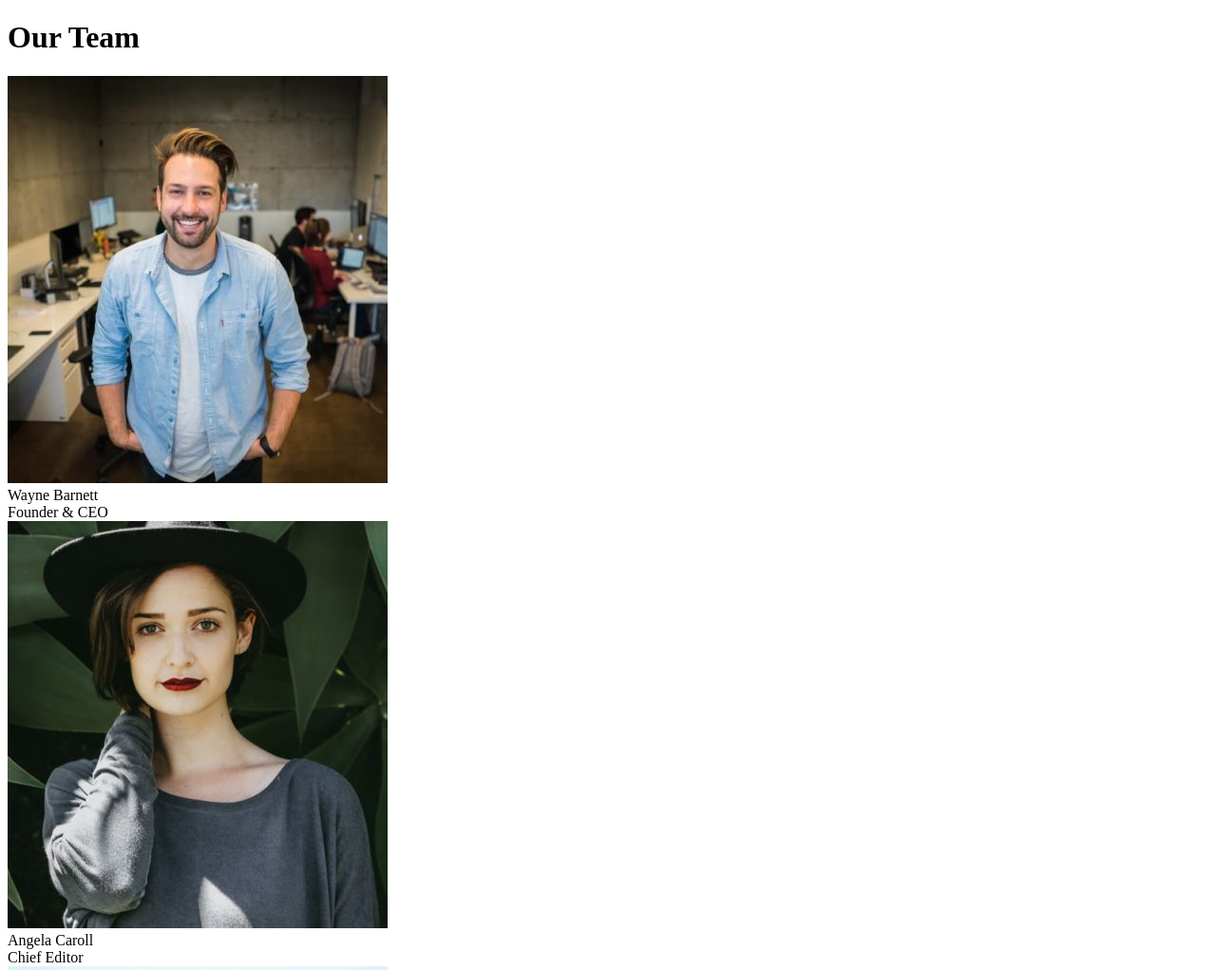
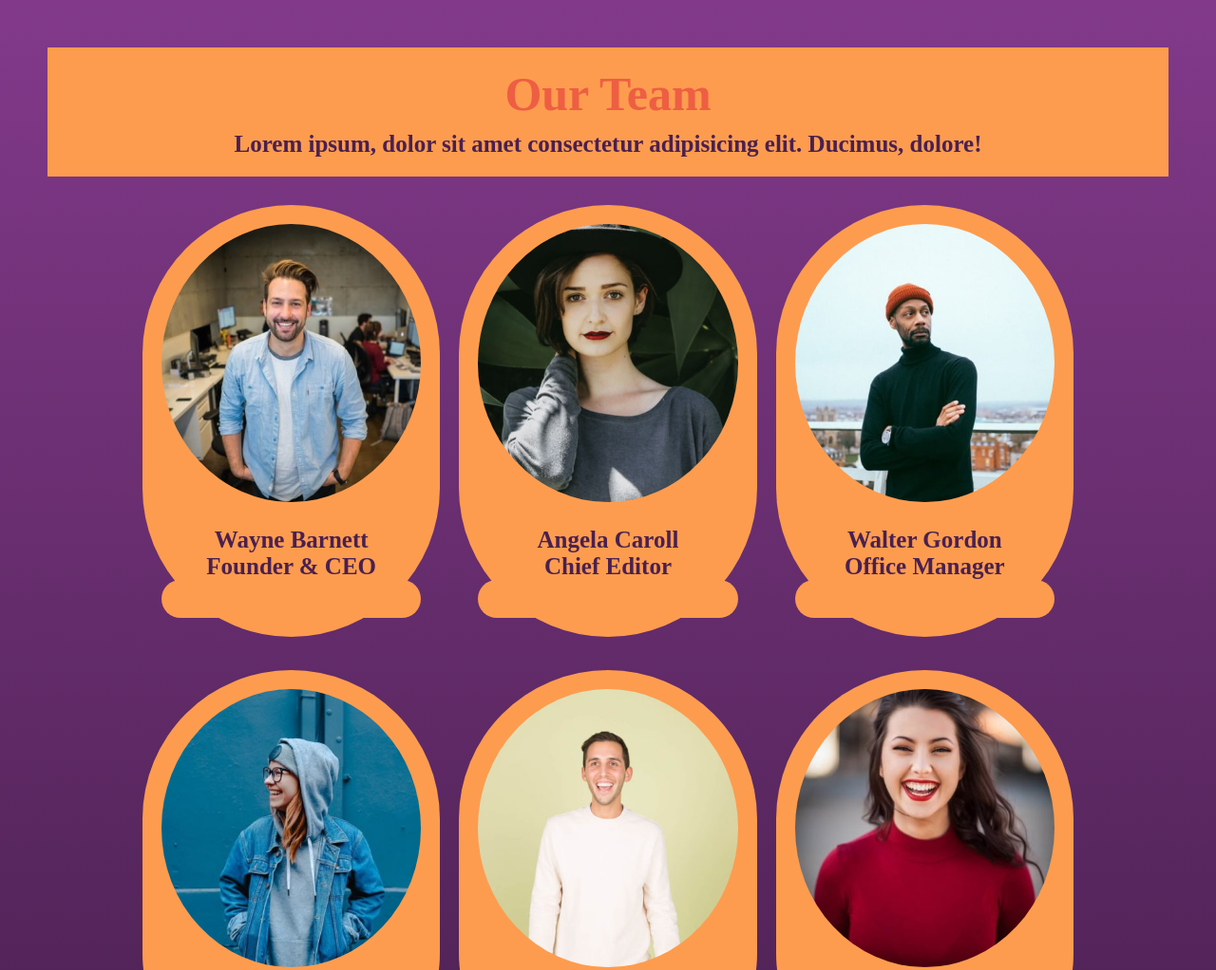
Before and after one commit to FedericaSidoti/js-our-team, a plain HTML site: page index.html in a window 1280 px wide. Shown: the top 1022 px of the page at 95% size. Drawn offline with Linux system fonts and the light colour scheme.

Commit message:
ADD- css and organization

```diff
--- a/app.js
+++ b/app.js
@@ -34,7 +34,7 @@ const team = [
 
 //console.log(team)
 //Stampare per ogni membro del team, le informazioni di nome, ruolo e la stringa della foto
-const cardDomElement = document.querySelector('.card');
+const rowDomElement = document.querySelector('.row');
 
 for(let i = 0; i < team.length; i++) {
     const currentMember = team[i]
@@ -44,14 +44,18 @@ for(let i = 0; i < team.length; i++) {
 
     const currentIMG = currentMember.foto;
     const htmlString = `
-    <div class="img">
-        <img src="${currentIMG}">
+    <div class="col-4">
+        <div class="card">
+            <div class="img-wrapper">
+                <img class="img" src="${currentIMG}">
+            </div>
+            <p class="text">${currentMember.nome}</p>
+            <p class="text">${currentMember.ruolo}</p>
+        <div class="card">
     </div>
-    <div class="text">${currentMember.nome}</div>
-    <div class="text">${currentMember.ruolo}</div>
     `
 
-    cardDomElement.innerHTML += htmlString
+    rowDomElement.innerHTML += htmlString
 }
 
 // - PER OGNI immagine, creare un div che la contenga e inserirlo nell'html
--- /dev/null
+++ b/css/main.css
@@ -0,0 +1,80 @@
+/*****REGOLE DI RESET****/
+
+*{
+    margin: 0;
+    padding: 0;
+    box-sizing: border-box;
+}
+
+img {
+    max-width: 100%;
+}
+
+/*Body*/
+body {
+/*    background-color: ;*/
+    padding: 50px;
+    background-image: linear-gradient( #82398A, #4A2050);
+}
+
+/*HEADER*/
+
+.header {
+    min-height: 50px;
+    background-color: #FD9C4F;
+    text-align: center;
+    padding: 20px;
+    color: #4A2050;
+    max-width: 1200px;
+    margin: 0 auto 20px auto;
+}
+
+.page-title {
+    font-size: 50px;
+    margin-bottom: 10px;
+    color: #EE5E43;
+    font-weight: bold;
+}
+
+.header-text {
+    font-size: 25px;
+    font-weight: bold;
+}
+
+/*MAIN*/
+
+.container {
+    max-width: 1000px;
+    margin: 0 auto;
+}
+
+.row {
+    display: flex;
+    flex-wrap: wrap;
+    row-gap: 15px;
+}
+
+.col-4 {
+    flex-basis: calc((100% / 12) * 4);
+    padding: 10px;
+    display: flex;
+    flex-direction: column;
+    gap: 10px;
+    text-align: center;
+}
+
+.card {
+    padding: 20px;
+    background-color: #FD9C4F;
+    border-radius: 500px;
+    display: flex;
+    flex-direction: column;
+    font-size: 25px;
+    color: #4A2050;
+    font-weight: bold;
+}
+
+.img {
+    border-radius: 50%;
+    margin-bottom: 20px;
+}
--- a/index.html
+++ b/index.html
@@ -3,14 +3,19 @@
 <head>
     <meta charset="UTF-8">
     <meta name="viewport" content="width=device-width, initial-scale=1.0">
+    <link rel="stylesheet" href="./css/main.css">
+    <title>Our Team</title>
 </head>
 <body>
     <header class="header">
-        <h1>Our Team</h1>
+        <h1 class="page-title">Our Team</h1>
+        <p class="header-text">Lorem ipsum, dolor sit amet consectetur adipisicing elit. Ducimus, dolore!</p>
     </header>
-    <main>
-    <card class="card">
-    </card>
+    <main class="main-section">
+        <div class="container">
+            <div class="row">
+            </div>
+        </div>
     </main>
     <script src="./app.js"></script>
 </body>
```
